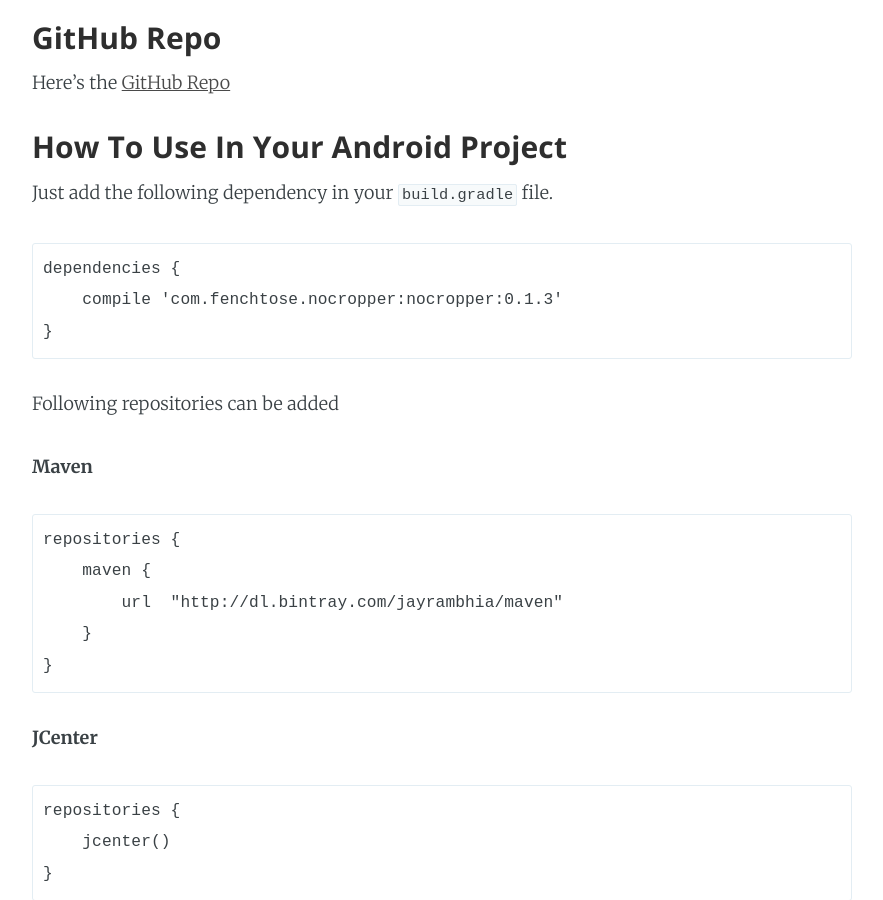
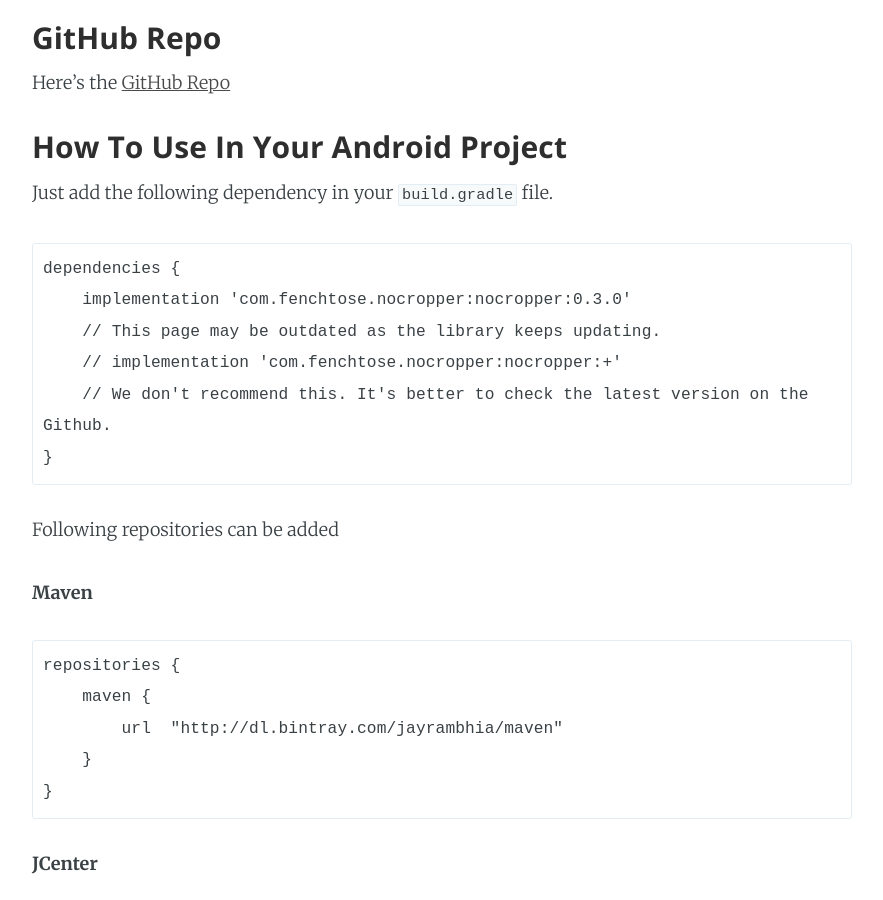
Before and after one commit to jayrambhia/jayrambhia.github.com, a Jekyll site: the page built from _posts/2015-11-13-nocropper.markdown, in a window 1280 px wide and 900 px high, scrolled down 1529 px. Shown: the whole window, without its empty margins (198-1081 px from the left). Built offline with Jekyll 4.4.1, drawn with Linux system fonts in a browser that asks for light colours; comment, search, counter and statistics services are not loaded.

Commit message:
NoCropper gradle update

```diff
--- a/_posts/2015-11-13-nocropper.markdown
+++ b/_posts/2015-11-13-nocropper.markdown
@@ -33,7 +33,10 @@
 Just add the following dependency in your `build.gradle` file.
 
     dependencies {
-        compile 'com.fenchtose.nocropper:nocropper:0.1.3'
+        implementation 'com.fenchtose.nocropper:nocropper:0.3.0'
+        // This page may be outdated as the library keeps updating.
+        // implementation 'com.fenchtose.nocropper:nocropper:+'
+        // We don't recommend this. It's better to check the latest version on the Github.
     }
 
 Following repositories can be added
```
